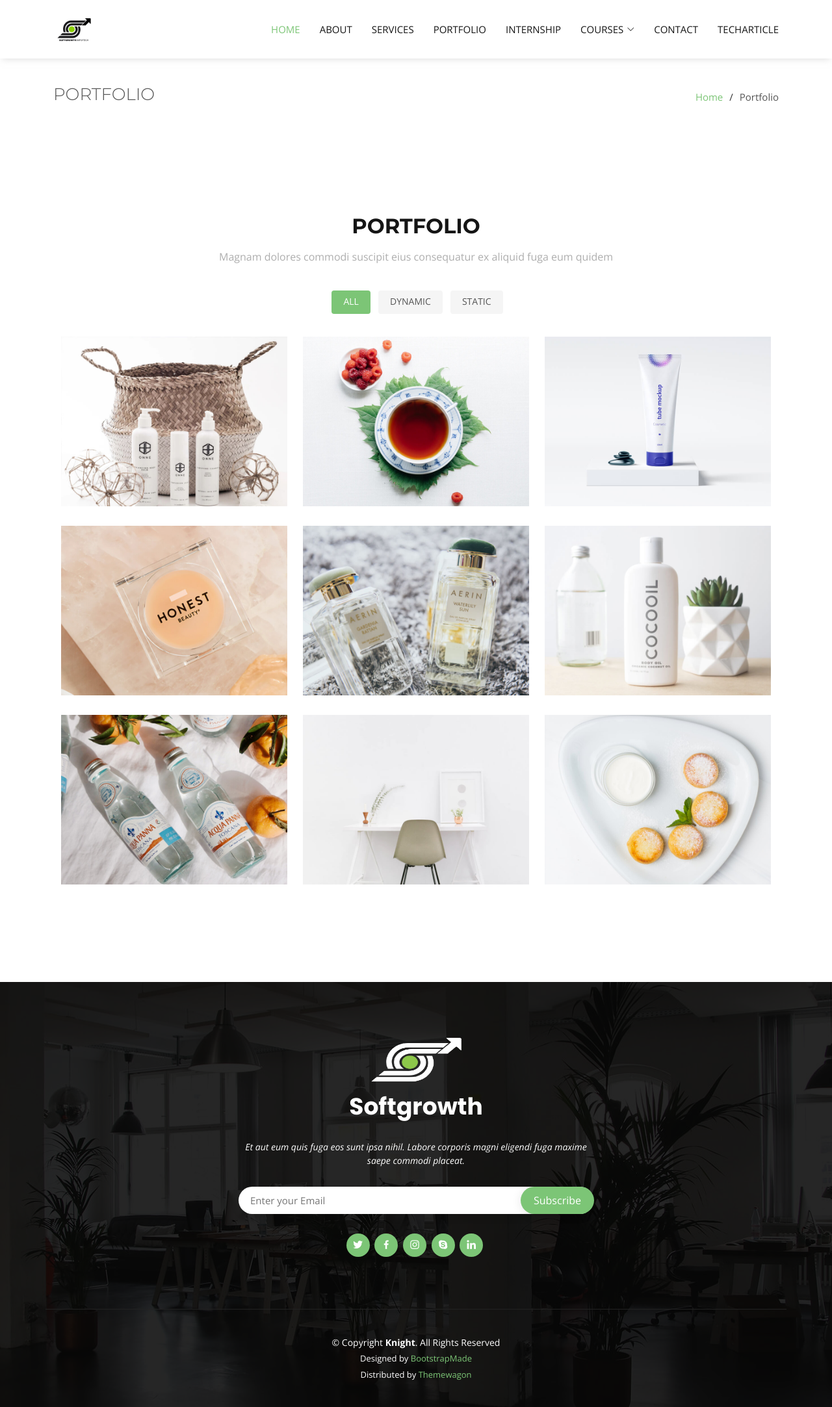
After one commit to softgrowthinfotech01/soft_new, a PHP site: page /portfolio in a window 1280 px wide. The commit adds this page. Shown: the whole page at 65% size. Run offline with PHP 8.4, Linux system fonts and the light colour scheme.

Commit message:
logo added

```diff
--- a/assets/css/style.css
+++ b/assets/css/style.css
@@ -1609,7 +1609,7 @@ section {
   color: #fff;
   position: relative;
   font-family: "Poppins", sans-serif;
-  padding: 30px 0 0 0;
+  padding: 10px 0 0 0;
   margin-bottom: 0;
 }
 
--- a/footer.php
+++ b/footer.php
@@ -6,8 +6,8 @@
 
     <div class="row justify-content-center">
       <div class="col-lg-6">
-        <a href="#header" class="scrollto footer-logo"><img src="assets/img/hero-logo.png" alt=""></a>
-        <h3>Knight</h3>
+        <a href="#header" class="scrollto footer-logo"><img src="assets/img/soft_logo.png" alt="" style="width:150px;"></a>
+        <h3>Softgrowth</h3>
         <p>Et aut eum quis fuga eos sunt ipsa nihil. Labore corporis magni eligendi fuga maxime saepe commodi
           placeat.</p>
       </div>
--- a/header.php
+++ b/header.php
@@ -2,18 +2,17 @@
     <div class="container d-flex align-items-center justify-content-between">
 
       <div class="logo">
-        <a href="index.php"><img src="assets/img/logo.png" alt="" class="img-fluid"></a>
+        <a href="index.php"><img src="assets/img/s_logo.png" alt="logo" class="img-fluid"></a>
       </div>
 
       <nav id="navbar" class="navbar">
         <ul>
           <li><a class="nav-link scrollto active" href="index.php">Home</a></li>
           <li><a class="nav-link scrollto" href="about.php">About</a></li>
-          <li><a class="nav-link scrollto" href="#services">Services</a></li>
-          <li><a class="nav-link scrollto " href="#portfolio">Portfolio</a></li>
-          <li><a class="nav-link scrollto" href="#team">Team</a></li>
-          <li><a class="nav-link scrollto" href="#pricing">Pricing</a></li>
-          <li class="dropdown"><a href="#"><span>Drop Down</span> <i class="bi bi-chevron-down"></i></a>
+          <li><a class="nav-link scrollto" href="services">Services</a></li>
+          <li><a class="nav-link scrollto " href="portfolio">Portfolio</a></li>
+          <li><a class="nav-link scrollto" href="Internship">Internship</a></li>
+          <li class="dropdown"><a href="#"><span>Courses</span> <i class="bi bi-chevron-down"></i></a>
             <ul>
               <li><a href="#">Drop Down 1</a></li>
               <li class="dropdown"><a href="#"><span>Deep Drop Down</span> <i class="bi bi-chevron-right"></i></a>
@@ -30,7 +29,8 @@
               <li><a href="#">Drop Down 4</a></li>
             </ul>
           </li>
-          <li><a class="nav-link scrollto" href="#contact">Contact</a></li>
+          <li><a class="nav-link scrollto" href="contact.php">Contact</a></li>
+          <li><a class="nav-link scrollto" href="techarticle">techarticle</a></li>
         </ul>
         <i class="bi bi-list mobile-nav-toggle"></i>
       </nav><!-- .navbar -->
--- /dev/null
+++ b/portfolio.php
@@ -0,0 +1,247 @@
+<!DOCTYPE html>
+<html lang="en">
+
+<head>
+  <meta charset="utf-8">
+  <meta content="width=device-width, initial-scale=1.0" name="viewport">
+
+  <title>Portfolio | Softgrowth Infotech</title>
+  <meta content="" name="description">
+  <meta content="" name="keywords">
+
+  <!-- Favicons -->
+  <link href="assets/img/favicon.png" rel="icon">
+  <link href="assets/img/apple-touch-icon.png" rel="apple-touch-icon">
+
+  <!-- Google Fonts -->
+  <link href="https://fonts.googleapis.com/css?family=Open+Sans:300,300i,400,400i,600,600i,700,700i|Montserrat:300,300i,400,400i,500,500i,600,600i,700,700i|Poppins:300,300i,400,400i,500,500i,600,600i,700,700i" rel="stylesheet">
+
+  <!-- Vendor CSS Files -->
+  <link href="assets/vendor/aos/aos.css" rel="stylesheet">
+  <link href="assets/vendor/bootstrap/css/bootstrap.min.css" rel="stylesheet">
+  <link href="assets/vendor/bootstrap-icons/bootstrap-icons.css" rel="stylesheet">
+  <link href="assets/vendor/boxicons/css/boxicons.min.css" rel="stylesheet">
+  <link href="assets/vendor/glightbox/css/glightbox.min.css" rel="stylesheet">
+  <link href="assets/vendor/swiper/swiper-bundle.min.css" rel="stylesheet">
+
+  <!-- Template Main CSS File -->
+  <link href="assets/css/style.css" rel="stylesheet">
+
+  <!-- =======================================================
+  * Template Name: Knight - v4.3.0
+  * Template URL: https://bootstrapmade.com/knight-free-bootstrap-theme/
+  * Author: BootstrapMade.com
+  * License: https://bootstrapmade.com/license/
+  ======================================================== -->
+</head>
+
+<body>
+
+  <!-- ======= Header ======= -->
+   <?php require_once "header.php";  ?>
+  <!-- End Header -->
+
+  <main id="main">
+
+    <!-- ======= Breadcrumbs ======= -->
+    <section class="breadcrumbs">
+      <div class="container">
+
+        <div class="d-flex justify-content-between align-items-center">
+          <h2 class="text-uppercase">Portfolio</h2>
+          <ol>
+            <li><a href="index">Home</a></li>
+            <li>Portfolio </li>
+          </ol>
+        </div>
+
+      </div>
+    </section><!-- End Breadcrumbs -->
+
+    <section class="inner-page">
+      <div class="container">
+      <section id="portfolio" class="portfolio">
+      <div class="container">
+
+        <div class="section-title" data-aos="fade-up">
+          <h2>Portfolio</h2>
+          <p>Magnam dolores commodi suscipit eius consequatur ex aliquid fuga eum quidem</p>
+        </div>
+
+        <div class="row" data-aos="fade-up" data-aos-delay="100">
+          <div class="col-lg-12 d-flex justify-content-center">
+            <ul id="portfolio-flters">
+              <li data-filter="*" class="filter-active">All</li>
+              <li data-filter=".filter-dynamic">Dynamic</li>
+              <li data-filter=".filter-static">Static</li>
+              <!-- <li data-filter=".filter-web">Web</li> -->
+            </ul>
+          </div>
+        </div>
+
+        <div class="row portfolio-container" data-aos="fade-up" data-aos-delay="200">
+
+          <div class="col-lg-4 col-md-6 portfolio-item filter-dynamic">
+            <div class="portfolio-wrap">
+              <img src="assets/img/portfolio/portfolio-1.jpg" class="img-fluid" alt="">
+              <div class="portfolio-info">
+                <h4>App 1</h4>
+                <p>App</p>
+                <div class="portfolio-links">
+                  <a href="assets/img/portfolio/portfolio-1.jpg" data-gallery="portfolioGallery"
+                    class="portfolio-lightbox" title="App 1"><i class="bx bx-plus"></i></a>
+                  <a href="portfolio-details.html" title="More Details"><i class="bx bx-link"></i></a>
+                </div>
+              </div>
+            </div>
+          </div>
+
+          <div class="col-lg-4 col-md-6 portfolio-item filter-web">
+            <div class="portfolio-wrap">
+              <img src="assets/img/portfolio/portfolio-2.jpg" class="img-fluid" alt="">
+              <div class="portfolio-info">
+                <h4>Web 3</h4>
+                <p>Web</p>
+                <div class="portfolio-links">
+                  <a href="assets/img/portfolio/portfolio-2.jpg" data-gallery="portfolioGallery"
+                    class="portfolio-lightbox" title="Web 3"><i class="bx bx-plus"></i></a>
+                  <a href="portfolio-details.html" title="More Details"><i class="bx bx-link"></i></a>
+                </div>
+              </div>
+            </div>
+          </div>
+
+          <div class="col-lg-4 col-md-6 portfolio-item filter-dynamic">
+            <div class="portfolio-wrap">
+              <img src="assets/img/portfolio/portfolio-3.jpg" class="img-fluid" alt="">
+              <div class="portfolio-info">
+                <h4>App 2</h4>
+                <p>App</p>
+                <div class="portfolio-links">
+                  <a href="assets/img/portfolio/portfolio-3.jpg" data-gallery="portfolioGallery"
+                    class="portfolio-lightbox" title="App 2"><i class="bx bx-plus"></i></a>
+                  <a href="portfolio-details.html" title="More Details"><i class="bx bx-link"></i></a>
+                </div>
+              </div>
+            </div>
+          </div>
+
+          <div class="col-lg-4 col-md-6 portfolio-item filter-static">
+            <div class="portfolio-wrap">
+              <img src="assets/img/portfolio/portfolio-4.jpg" class="img-fluid" alt="">
+              <div class="portfolio-info">
+                <h4>Card 2</h4>
+                <p>Card</p>
+                <div class="portfolio-links">
+                  <a href="assets/img/portfolio/portfolio-4.jpg" data-gallery="portfolioGallery"
+                    class="portfolio-lightbox" title="Card 2"><i class="bx bx-plus"></i></a>
+                  <a href="portfolio-details.html" title="More Details"><i class="bx bx-link"></i></a>
+                </div>
+              </div>
+            </div>
+          </div>
+
+          <div class="col-lg-4 col-md-6 portfolio-item filter-web">
+            <div class="portfolio-wrap">
+              <img src="assets/img/portfolio/portfolio-5.jpg" class="img-fluid" alt="">
+              <div class="portfolio-info">
+                <h4>Web 2</h4>
+                <p>Web</p>
+                <div class="portfolio-links">
+                  <a href="assets/img/portfolio/portfolio-5.jpg" data-gallery="portfolioGallery"
+                    class="portfolio-lightbox" title="Web 2"><i class="bx bx-plus"></i></a>
+                  <a href="portfolio-details.html" title="More Details"><i class="bx bx-link"></i></a>
+                </div>
+              </div>
+            </div>
+          </div>
+
+          <div class="col-lg-4 col-md-6 portfolio-item filter-dynamic">
+            <div class="portfolio-wrap">
+              <img src="assets/img/portfolio/portfolio-6.jpg" class="img-fluid" alt="">
+              <div class="portfolio-info">
+                <h4>App 3</h4>
+                <p>App</p>
+                <div class="portfolio-links">
+                  <a href="assets/img/portfolio/portfolio-6.jpg" data-gallery="portfolioGallery"
+                    class="portfolio-lightbox" title="App 3"><i class="bx bx-plus"></i></a>
+                  <a href="portfolio-details.html" title="More Details"><i class="bx bx-link"></i></a>
+                </div>
+              </div>
+            </div>
+          </div>
+
+          <div class="col-lg-4 col-md-6 portfolio-item filter-static">
+            <div class="portfolio-wrap">
+              <img src="assets/img/portfolio/portfolio-7.jpg" class="img-fluid" alt="">
+              <div class="portfolio-info">
+                <h4>Card 1</h4>
+                <p>Card</p>
+                <div class="portfolio-links">
+                  <a href="assets/img/portfolio/portfolio-7.jpg" data-gallery="portfolioGallery"
+                    class="portfolio-lightbox" title="Card 1"><i class="bx bx-plus"></i></a>
+                  <a href="portfolio-details.html" title="More Details"><i class="bx bx-link"></i></a>
+                </div>
+              </div>
+            </div>
+          </div>
+
+          <div class="col-lg-4 col-md-6 portfolio-item filter-static">
+            <div class="portfolio-wrap">
+              <img src="assets/img/portfolio/portfolio-8.jpg" class="img-fluid" alt="">
+              <div class="portfolio-info">
+                <h4>Card 3</h4>
+                <p>Card</p>
+                <div class="portfolio-links">
+                  <a href="assets/img/portfolio/portfolio-8.jpg" data-gallery="portfolioGallery"
+                    class="portfolio-lightbox" title="Card 3"><i class="bx bx-plus"></i></a>
+                  <a href="portfolio-details.html" title="More Details"><i class="bx bx-link"></i></a>
+                </div>
+              </div>
+            </div>
+          </div>
+
+          <div class="col-lg-4 col-md-6 portfolio-item filter-web">
+            <div class="portfolio-wrap">
+              <img src="assets/img/portfolio/portfolio-9.jpg" class="img-fluid" alt="">
+              <div class="portfolio-info">
+                <h4>Web 3</h4>
+                <p>Web</p>
+                <div class="portfolio-links">
+                  <a href="assets/img/portfolio/portfolio-9.jpg" data-gallery="portfolioGallery"
+                    class="portfolio-lightbox" title="Web 3"><i class="bx bx-plus"></i></a>
+                  <a href="portfolio-details.html" title="More Details"><i class="bx bx-link"></i></a>
+                </div>
+              </div>
+            </div>
+          </div>
+
+        </div>
+
+      </div>
+    </section><!-- End Portfolio Section -->
+      </div>
+    </section>
+
+  </main><!-- End #main -->
+
+  <!-- ======= Footer ======= -->
+   <?php require_once "footer.php";   ?>
+  <!-- End Footer -->
+
+  <a href="#" class="back-to-top d-flex align-items-center justify-content-center"><i class="bi bi-arrow-up-short"></i></a>
+
+  <!-- Vendor JS Files -->
+  <script src="assets/vendor/aos/aos.js"></script>
+  <script src="assets/vendor/bootstrap/js/bootstrap.bundle.min.js"></script>
+  <script src="assets/vendor/glightbox/js/glightbox.min.js"></script>
+  <script src="assets/vendor/isotope-layout/isotope.pkgd.min.js"></script>
+  <script src="assets/vendor/php-email-form/validate.js"></script>
+  <script src="assets/vendor/swiper/swiper-bundle.min.js"></script>
+
+  <!-- Template Main JS File -->
+  <script src="assets/js/main.js"></script>
+
+</body>
+
+</html>
```
Also changed, not shown: contact.php (added, +90 -0 lines), index.php (+12 -12 lines), template.php (added, +90 -0 lines), .htaccess (added), assets/img/s_logo.png (added), assets/img/soft_logo.png (added).
